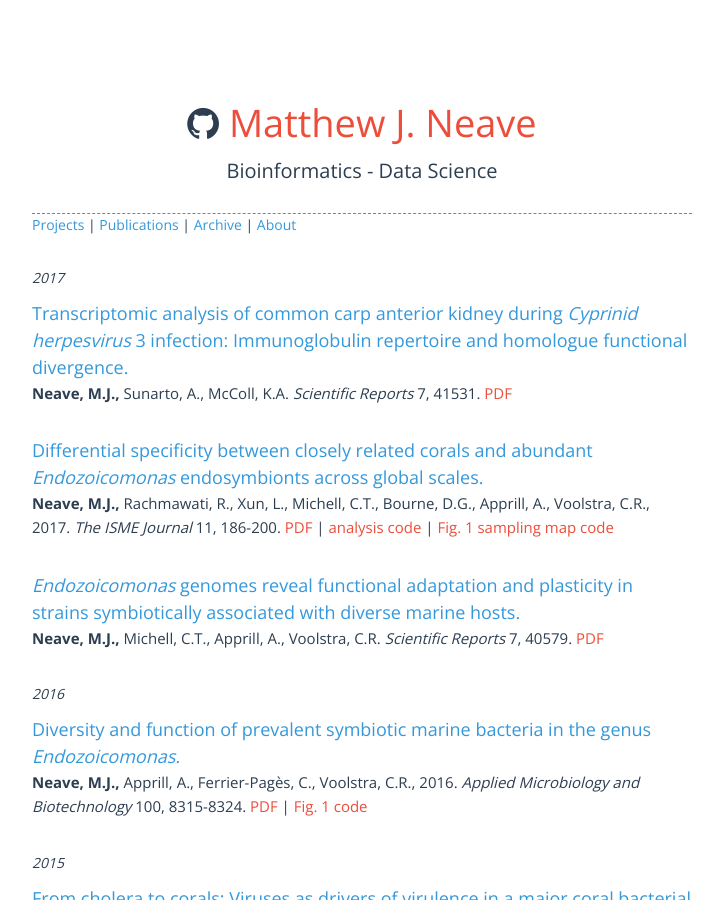
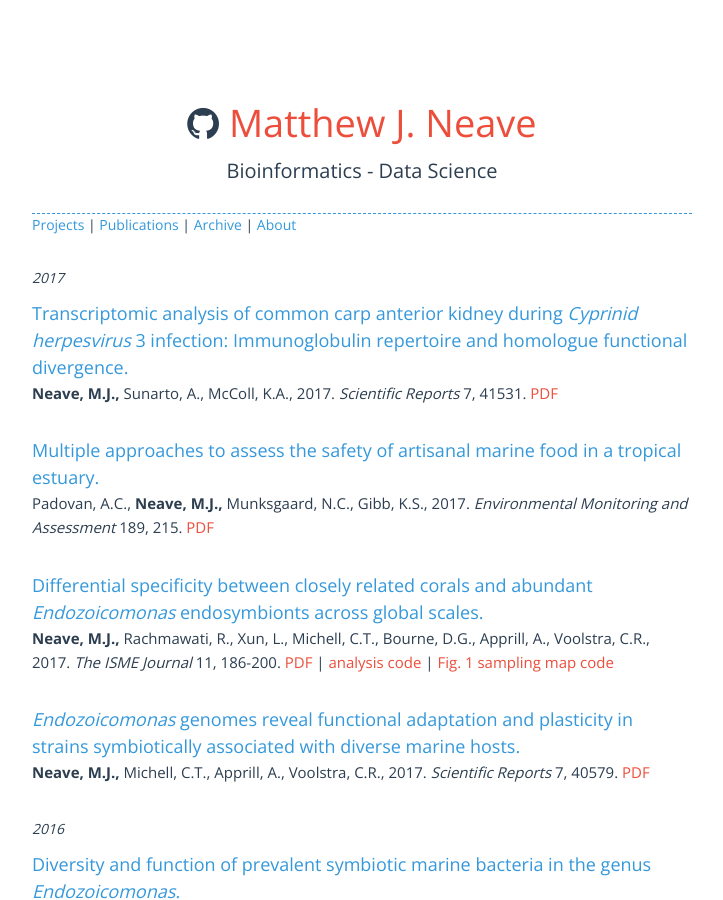
Before and after one commit to neavemj/neavemj.github.io, a Jekyll site: the page built from publications.html, in a window 1280 px wide and 900 px high. Shown: the whole window, without its empty margins (278-1001 px from the left). Built offline with Jekyll 4.4.1, drawn with Linux system fonts in a browser that asks for light colours; nearby versions of some CDN libraries; comment, search, counter and statistics services are not loaded.

Commit message:
updated with new padovan publication

```diff
--- a/publications.html
+++ b/publications.html
@@ -6,10 +6,18 @@ layout: default
 
 <div class="resume row">
   <div class="col-md-12">
+
 	  <p id="year">2017</p>
+
       <h1bl>Transcriptomic analysis of common carp anterior kidney during <i> Cyprinid herpesvirus</i> 3 infection: Immunoglobulin repertoire and homologue functional divergence.</h1bl>
-	  <p><b>Neave, M.J.,</b> Sunarto, A., McColl, K.A. <i>Scientific Reports</i> 7, 41531.
+	  <p><b>Neave, M.J.,</b> Sunarto, A., McColl, K.A., 2017. <i>Scientific Reports</i> 7, 41531.
 	  <a id="pdf-pubs" href="http://rdcu.be/oYfg">PDF</a>
+	  </p>
+      <br>
+
+	   <h1bl>Multiple approaches to assess the safety of artisanal marine food in a tropical estuary.</h1bl>
+	  <p>Padovan, A.C., <b>Neave, M.J., </b>Munksgaard, N.C., Gibb, K.S., 2017. <i>Environmental Monitoring and Assessment</i> 189, 215.
+	  <a id="pdf-pubs" href=/pdfs/Padovan_et_al-2017-Environmental_Monitoring_and_Assessment.pdf>PDF</a>
 	  </p>
       <br>
 
@@ -22,11 +30,13 @@ layout: default
 	  <a id="code-link" href="/posts/coralMap">Fig. 1 sampling map code</a>
 	  </p>
       <br>
+
 	  <h1bl><i>Endozoicomonas</i> genomes reveal functional adaptation and plasticity in strains symbiotically associated with diverse marine hosts.</h1bl>
-	  <p><b>Neave, M.J.,</b> Michell, C.T., Apprill, A., Voolstra, C.R. <i>Scientific Reports</i> 7, 40579.
+	  <p><b>Neave, M.J.,</b> Michell, C.T., Apprill, A., Voolstra, C.R., 2017. <i>Scientific Reports</i> 7, 40579.
 	  <a id="pdf-pubs" href="http://rdcu.be/oBfL">PDF</a>
 	  </p>
       <br>
+
 	  <p id="year">2016</p>
 	  <h1bl>Diversity and function of prevalent symbiotic marine bacteria in the genus <i>Endozoicomonas.</i></h1bl>
 	  <p><b>Neave, M.J.,</b> Apprill, A., Ferrier-Pag&egrave;s, C., Voolstra, C.R., 2016. <i>Applied Microbiology and Biotechnology</i> 100, 8315-8324.
@@ -34,9 +44,10 @@ layout: default
 	  |
 	  <a id="code-link" href="/posts/endosNCBI">Fig. 1 code</a>
 	  </p>
+      <br>
 
-      <br>
 	  <p id="year">2015</p>
+
       <h1bl>From cholera to corals: Viruses as drivers of virulence in a major coral bacterial pathogen.</h1bl>
       <p>Weynberg, K.D., Voolstra, C.R., <b>Neave, M.J.,</b> Buerger, P., van Oppen, M.J.H., 2015. <i>Scientific Reports</i> 5, 17889.
 	  <a id="pdf-pubs" href=/pdfs/Weynberg_et_al-2015-Scientific_Reports.pdf>PDF</a>
```
Also changed, not shown: 1 other file.
